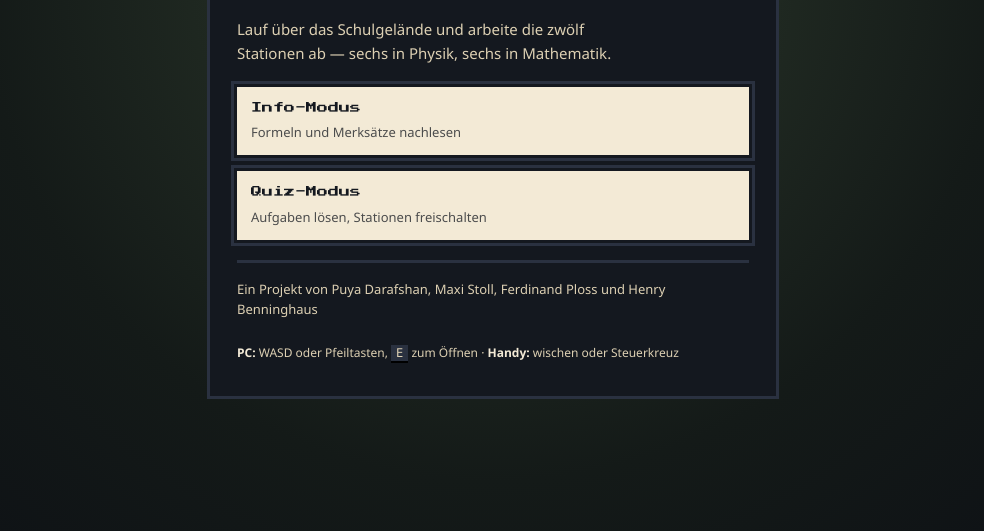
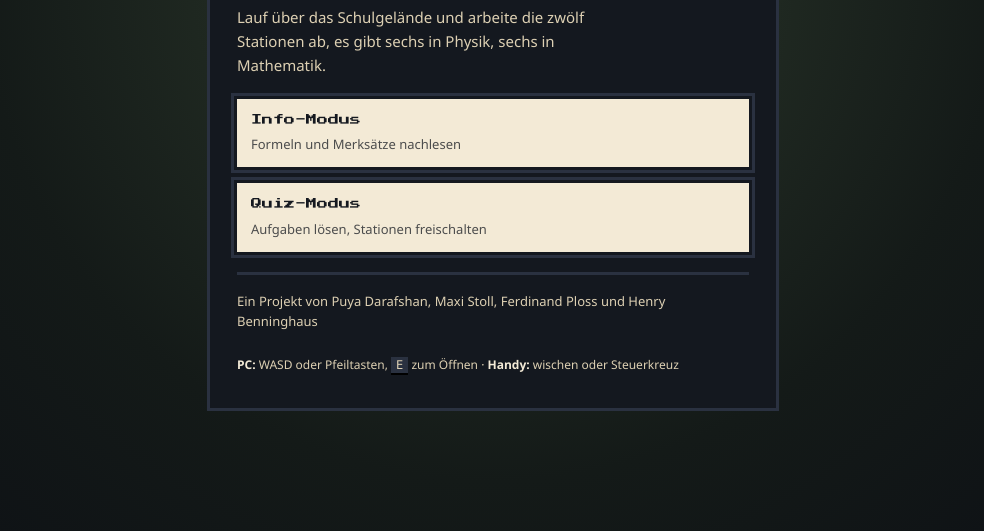
Before and after one commit to puya65197/pulsar26, a plain HTML site: page index.html in a window 1280 px wide. Shown: the part 269-800 px from the top of the page, without its empty margins (147-1131 px from the left). Drawn offline with Linux system fonts and the light colour scheme.

Commit message:
Update index.html
Fertigstellung

```diff
--- a/index.html
+++ b/index.html
@@ -25,7 +25,7 @@
       <h1 class="menu-title">PULSAR</h1>
       <p class="menu-place">Campus Klarenthal</p>
       <p class="menu-text">
-        Lauf über das Schulgelände und arbeite die zwölf Stationen ab —
+        Lauf über das Schulgelände und arbeite die zwölf Stationen ab, es gibt
         sechs in Physik, sechs in Mathematik.
       </p>
       <div class="menu-buttons">
```
